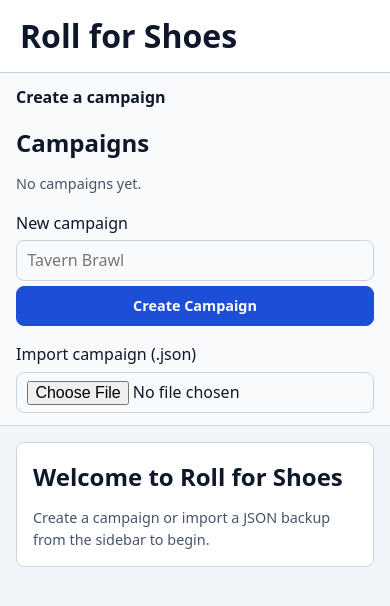
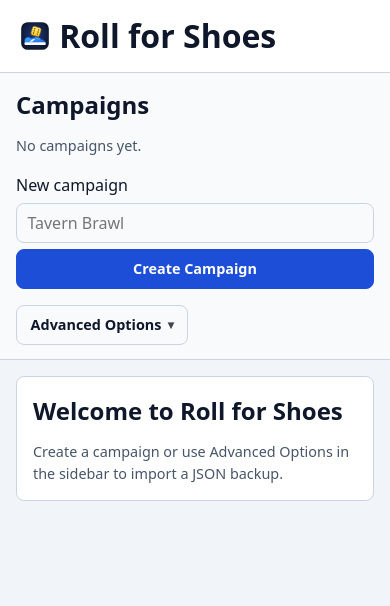
Before and after one commit to wlindley/roll-for-shoes, a React (Vite) app: page / in a window 390 px wide. Shown: the top 606 px of the page. Built offline with nearby package versions, Linux system fonts and the light colour scheme.

Commit message:
feat(ui): hide sidebar by default and group campaign and advanced options menus

```diff
--- a/src/ui/App.tsx
+++ b/src/ui/App.tsx
@@ -1,13 +1,15 @@
 import type React from 'react';
-import { useCallback, useEffect, useState } from 'react';
+import { useCallback, useEffect, useId, useState } from 'react';
 import { type StorageAdapter, Workspace } from '../campaign';
 import type { DiceRoller } from '../dice';
+import { ActionMenu } from './components/ActionMenu';
 import { AdvancementPrompt } from './components/AdvancementPrompt';
 import { CampaignSettingsDialog } from './components/CampaignSettingsDialog';
 import { CampaignSidebar } from './components/CampaignSidebar';
 import { CharacterGrid } from './components/CharacterGrid';
 import { CheckRollerPanel } from './components/CheckRollerPanel';
 import { InstallAppButton } from './components/InstallAppButton';
+import { RenameCampaignDialog } from './components/RenameCampaignDialog';
 import { RollHistoryLog } from './components/RollHistoryLog';
 
 export interface AppProps {
@@ -21,7 +23,10 @@ export function App(props: AppProps): React.JSX.Element {
   const [loaded, setLoaded] = useState<{ readonly adapter: StorageAdapter; readonly workspace: Workspace } | null>(null);
   const [error, setError] = useState<string | null>(null);
   const [selectedActorId, setSelectedActorId] = useState<string | null>(null);
+  const [sidebarOpen, setSidebarOpen] = useState(false);
   const [rulesOpen, setRulesOpen] = useState(false);
+  const [renameOpen, setRenameOpen] = useState(false);
+  const sidebarId = useId();
 
   useEffect(() => {
     let cancelled = false;
@@ -45,19 +50,41 @@ export function App(props: AppProps): React.JSX.Element {
 
   const workspace = loaded?.adapter === props.storageAdapter ? loaded.workspace : null;
   const activeCampaign = workspace?.tryGetActiveCampaign() ?? null;
+  const showSidebar = Boolean(workspace) && (sidebarOpen || !activeCampaign);
   const effectiveActorId = activeCampaign?.characters.some((c) => c.id === selectedActorId)
     ? selectedActorId
     : (activeCampaign?.characters[0]?.id ?? null);
 
   return (
-    <div className="app-shell">
+    <div className={showSidebar ? 'app-shell has-sidebar' : 'app-shell'}>
       <header className="app-header">
+        <div className="app-brand">
+          <img src="./icons/icon.svg" alt="" width={30} height={30} className="app-logo" />
           <h1>Roll for Shoes</h1>
+        </div>
         <div className="row">
+          {activeCampaign && (
+            <button
+              type="button"
+              className="btn"
+              aria-expanded={showSidebar}
+              aria-controls={sidebarId}
+              onClick={() => setSidebarOpen((o) => !o)}
+            >
+              {showSidebar ? 'Hide Campaigns' : 'Campaigns'}
+            </button>
+          )}
           <InstallAppButton />
         </div>
       </header>
-      <CampaignSidebar workspace={workspace} onChange={commitWorkspace} onError={setError} />
+      <CampaignSidebar
+        id={sidebarId}
+        hidden={!showSidebar}
+        workspace={workspace}
+        onClose={() => setSidebarOpen(false)}
+        onChange={commitWorkspace}
+        onError={setError}
+      />
       <main className="main-stage">
         {error && <div className="error-banner" role="alert">{error}</div>}
         {!workspace ? (
@@ -66,8 +93,19 @@ export function App(props: AppProps): React.JSX.Element {
           <>
             <section className="panel stack">
               <div className="row-between">
+                <h2 className="roll-title">{activeCampaign.name}</h2>
+                <div className="menu-end">
+                  <ActionMenu
+                    label="Campaign Options"
+                    align="right"
+                    items={[
+                      { label: 'Rename Campaign…', onSelect: () => setRenameOpen(true) },
+                      { label: 'Campaign Rules…', onSelect: () => setRulesOpen(true) },
+                    ]}
+                  />
+                </div>
+              </div>
               <div className="row">
-                  <h2>{activeCampaign.name}</h2>
                 <span className="badge">{activeCampaign.characters.length} characters</span>
                 <span className="badge">{activeCampaign.rollLog.length} rolls</span>
                 <span className={activeCampaign.rules.tiesMode === 'twist' ? 'badge badge-tie' : 'badge'}>
@@ -77,12 +115,17 @@ export function App(props: AppProps): React.JSX.Element {
                 {activeCampaign.rules.allowCustomStartingSkills && <span className="badge">Starting Skills: Custom</span>}
                 {activeCampaign.rules.skillSlots && <span className="badge">Skill Slots{activeCampaign.rules.skillSlots.allowSlotPurchase ? ' (+XP)' : ''}: On</span>}
               </div>
-                <button type="button" className="btn" onClick={() => setRulesOpen(true)}>Campaign Rules</button>
-              </div>
               {activeCampaign.description && <p className="muted">{activeCampaign.description}</p>}
             </section>
+            <RenameCampaignDialog
+              key={`rename-${activeCampaign.id}`}
+              workspace={workspace}
+              open={renameOpen}
+              onClose={() => setRenameOpen(false)}
+              onChange={commitWorkspace}
+            />
             <CampaignSettingsDialog
-              key={activeCampaign.id}
+              key={`rules-${activeCampaign.id}`}
               workspace={workspace}
               open={rulesOpen}
               onClose={() => setRulesOpen(false)}
@@ -120,7 +163,7 @@ export function App(props: AppProps): React.JSX.Element {
         ) : (
           <section className="panel stack">
             <h2>Welcome to Roll for Shoes</h2>
-            <p className="muted">Create a campaign or import a JSON backup from the sidebar to begin.</p>
+            <p className="muted">Create a campaign or use Advanced Options in the sidebar to import a JSON backup.</p>
           </section>
         )}
       </main>
--- a/src/ui/components/CampaignSidebar.tsx
+++ b/src/ui/components/CampaignSidebar.tsx
@@ -1,28 +1,24 @@
 import type React from 'react';
-import { useEffect, useId, useState } from 'react';
+import { useId, useRef, useState } from 'react';
 import type { Workspace } from '../../campaign';
+import { ActionMenu } from './ActionMenu';
 
 export interface CampaignSidebarProps {
+  readonly id: string;
+  readonly hidden: boolean;
   readonly workspace: Workspace | null;
+  readonly onClose: () => void;
   readonly onChange: (next: Workspace) => void;
   readonly onError: (message: string) => void;
 }
 
 export function CampaignSidebar(props: CampaignSidebarProps): React.JSX.Element {
-  const { workspace, onChange, onError } = props;
+  const { id, hidden, workspace, onClose, onChange, onError } = props;
   const activeCampaign = workspace?.tryGetActiveCampaign() ?? null;
 
   const [newName, setNewName] = useState('');
-  const [renameValue, setRenameValue] = useState(activeCampaign?.name ?? '');
-  const [drawerOpen, setDrawerOpen] = useState(false);
+  const importInputRef = useRef<HTMLInputElement>(null);
   const newNameId = useId();
-  const renameId = useId();
-  const importId = useId();
-  const drawerId = useId();
-
-  useEffect(() => {
-    setRenameValue(activeCampaign?.name ?? '');
-  }, [activeCampaign?.id, activeCampaign?.name]);
 
   const run = (fn: () => Workspace, fallback: string): boolean => {
     try {
@@ -38,13 +34,13 @@ export function CampaignSidebar(props: CampaignSidebarProps): React.JSX.Element
     event.preventDefault();
     if (workspace && run(() => workspace.createCampaign(newName), 'Unable to create campaign.')) {
       setNewName('');
+      onClose();
     }
   };
 
-  const handleRename = (event: React.FormEvent<HTMLFormElement>) => {
-    event.preventDefault();
-    if (workspace && activeCampaign) {
-      run(() => workspace.activeCampaign.rename(renameValue), 'Unable to rename campaign.');
+  const handleSelect = (campaignId: string) => {
+    if (workspace && run(() => workspace.selectCampaign(campaignId), 'Unable to select campaign.')) {
+      onClose();
     }
   };
 
@@ -63,6 +59,7 @@ export function CampaignSidebar(props: CampaignSidebarProps): React.JSX.Element
     if (!file || !workspace) return;
     try {
       onChange(workspace.importCampaign(await file.text()));
+      onClose();
     } catch (err: unknown) {
       onError(err instanceof Error ? err.message : 'Failed to import campaign.');
     } finally {
@@ -70,21 +67,20 @@ export function CampaignSidebar(props: CampaignSidebarProps): React.JSX.Element
     }
   };
 
-  const expanded = drawerOpen || !activeCampaign;
+  const advancedItems = [
+    ...(activeCampaign ? [{ label: 'Export Active Campaign (.json)', onSelect: handleExport }] : []),
+    { label: 'Import Campaign (.json)…', onSelect: () => importInputRef.current?.click(), disabled: !workspace },
+  ];
 
   return (
-    <aside className="sidebar" aria-label="Campaign management">
-      <div className="row-between sidebar-mobile-bar">
-        <strong className="roll-title">{activeCampaign ? activeCampaign.name : 'Create a campaign'}</strong>
+    <aside id={id} hidden={hidden} className="sidebar" aria-label="Campaign management">
+      <section className="stack">
+        <div className="row-between">
+          <h2>Campaigns</h2>
           {activeCampaign && (
-          <button type="button" className="btn" aria-expanded={expanded} aria-controls={drawerId} onClick={() => setDrawerOpen((o) => !o)}>
-            {expanded ? 'Hide Campaigns' : 'Campaigns'}
-          </button>
+            <button type="button" className="btn" onClick={onClose}>Hide</button>
           )}
         </div>
-      <div id={drawerId} className={expanded ? 'sidebar-drawer is-open' : 'sidebar-drawer'}>
-        <section className="stack">
-          <h2>Campaigns</h2>
         {!workspace ? (
           <p className="muted">Loading…</p>
         ) : workspace.campaigns.length === 0 ? (
@@ -96,11 +92,23 @@ export function CampaignSidebar(props: CampaignSidebarProps): React.JSX.Element
                 const isActive = c.id === workspace.activeCampaignId;
                 return (
                   <li key={c.id} className="campaign-item">
-                      <button type="button" className={isActive ? 'btn btn-primary campaign-select' : 'btn campaign-select'} aria-current={isActive ? 'true' : undefined} onClick={() => run(() => workspace.selectCampaign(c.id), 'Unable to select campaign.')}>
+                    <button
+                      type="button"
+                      className={isActive ? 'btn btn-primary campaign-select' : 'btn campaign-select'}
+                      aria-current={isActive ? 'true' : undefined}
+                      onClick={() => handleSelect(c.id)}
+                    >
                       <span className="roll-title">{c.name}</span>
                       <span className="badge">{c.characters.length}</span>
                     </button>
-                      <button type="button" className="btn btn-danger" aria-label={`Delete ${c.name}`} onClick={() => run(() => workspace.deleteCampaign(c.id), 'Unable to delete campaign.')}>Delete</button>
+                    <button
+                      type="button"
+                      className="btn btn-danger"
+                      aria-label={`Delete ${c.name}`}
+                      onClick={() => run(() => workspace.deleteCampaign(c.id), 'Unable to delete campaign.')}
+                    >
+                      Delete
+                    </button>
                   </li>
                 );
               })}
@@ -115,19 +123,9 @@ export function CampaignSidebar(props: CampaignSidebarProps): React.JSX.Element
         <button type="submit" className="btn btn-primary" disabled={!workspace}>Create Campaign</button>
       </form>
 
-        {activeCampaign && (
-          <form className="field" onSubmit={handleRename}>
-            <label htmlFor={renameId}>Rename active campaign</label>
-            <input id={renameId} type="text" value={renameValue} onChange={(e) => setRenameValue(e.target.value)} required />
-            <button type="submit" className="btn">Rename</button>
-          </form>
-        )}
-
-        <section className="field">
-          {activeCampaign && <button type="button" className="btn" onClick={handleExport}>Export Active JSON</button>}
-          <label htmlFor={importId}>Import campaign (.json)</label>
-          <input id={importId} type="file" accept=".json,application/json" onChange={handleImport} disabled={!workspace} />
-        </section>
+      <div>
+        <ActionMenu label="Advanced Options" align="left" disabled={!workspace} items={advancedItems} />
+        <input ref={importInputRef} type="file" accept=".json,application/json" onChange={handleImport} hidden />
       </div>
     </aside>
   );
--- a/src/ui/styles.css
+++ b/src/ui/styles.css
@@ -28,18 +28,16 @@
 [hidden] { display: none !important; }
 body { margin: 0; background: var(--bg); color: var(--text); }
 h1, h2, h3, p { margin: 0; }
-.app-shell { min-height: 100dvh; display: grid; grid-template-rows: auto 1fr; grid-template-columns: 300px minmax(0, 1fr); }
+.app-shell { min-height: 100dvh; display: grid; grid-template-rows: auto 1fr; grid-template-columns: minmax(0, 1fr); }
+.app-shell.has-sidebar { grid-template-columns: 300px minmax(0, 1fr); }
 .app-header { grid-column: 1 / -1; display: flex; flex-wrap: wrap; align-items: center; justify-content: space-between; gap: 0.75rem; padding: calc(0.75rem + env(safe-area-inset-top, 0px)) calc(1.25rem + env(safe-area-inset-right, 0px)) 0.75rem calc(1.25rem + env(safe-area-inset-left, 0px)); background: var(--surface); border-bottom: 1px solid var(--border); }
+.app-brand { display: flex; align-items: center; gap: 0.6rem; min-width: 0; }
+.app-logo { width: 1.85rem; height: 1.85rem; border-radius: 0.42rem; flex-shrink: 0; }
 .sidebar { padding: 1rem; background: var(--surface-alt); border-right: 1px solid var(--border); display: flex; flex-direction: column; gap: 1rem; min-width: 0; }
-.sidebar-mobile-bar { display: none; }
-.sidebar-drawer { display: flex; flex-direction: column; gap: 1rem; }
-.main-stage { padding: 1.5rem calc(1.5rem + env(safe-area-inset-right, 0px)) calc(1.5rem + env(safe-area-inset-bottom, 0px)) calc(1.5rem + env(safe-area-inset-left, 0px)); max-width: 1480px; width: 100%; min-width: 0; display: flex; flex-direction: column; gap: 1.25rem; }
+.main-stage { margin: 0 auto; padding: 1.5rem calc(1.5rem + env(safe-area-inset-right, 0px)) calc(1.5rem + env(safe-area-inset-bottom, 0px)) calc(1.5rem + env(safe-area-inset-left, 0px)); max-width: 1480px; width: 100%; min-width: 0; display: flex; flex-direction: column; gap: 1.25rem; }
 @media (max-width: 959px) {
-  .app-shell { grid-template-columns: 1fr; grid-template-rows: auto auto 1fr; }
-  .sidebar { padding: 0.75rem calc(1rem + env(safe-area-inset-right, 0px)) 0.75rem calc(1rem + env(safe-area-inset-left, 0px)); border-right: none; border-bottom: 1px solid var(--border); }
-  .sidebar-mobile-bar { display: flex; }
-  .sidebar-drawer { display: none; }
-  .sidebar-drawer.is-open { display: flex; }
+  .app-shell.has-sidebar { grid-template-columns: 1fr; grid-template-rows: auto auto 1fr; }
+  .sidebar { padding: 0.9rem calc(1rem + env(safe-area-inset-right, 0px)) 0.9rem calc(1rem + env(safe-area-inset-left, 0px)); border-right: none; border-bottom: 1px solid var(--border); }
 }
 @media (max-width: 639px) {
   .main-stage { padding: 1rem calc(1rem + env(safe-area-inset-right, 0px)) calc(1rem + env(safe-area-inset-bottom, 0px)) calc(1rem + env(safe-area-inset-left, 0px)); }
@@ -64,6 +62,15 @@ h1, h2, h3, p { margin: 0; }
 .btn-primary { background: var(--accent); border-color: var(--accent); color: #ffffff; }
 .btn-danger { background: var(--danger); border-color: var(--danger); color: #ffffff; }
 .btn-inline { cursor: pointer; border: none; background: transparent; color: inherit; font: inherit; font-weight: 700; margin-left: 0.3rem; padding: 0 0.15rem; }
+.menu-end { margin-left: auto; }
+.menu-anchor { position: relative; display: inline-flex; }
+.menu-trigger { display: inline-flex; align-items: center; gap: 0.4rem; }
+.menu-caret { font-size: 0.75rem; opacity: 0.8; }
+.menu-popup { position: absolute; top: calc(100% + 0.35rem); left: 0; z-index: 30; min-width: 13.5rem; max-width: calc(100vw - 2rem); padding: 0.35rem; border-radius: var(--radius); background: var(--surface); border: 1px solid var(--border); box-shadow: 0 10px 25px rgba(15, 23, 42, 0.35); display: flex; flex-direction: column; gap: 0.15rem; }
+.menu-popup-right { left: auto; right: 0; }
+.menu-item { cursor: pointer; font: inherit; font-size: 0.9rem; font-weight: 500; text-align: left; width: 100%; padding: 0.5rem 0.7rem; border: none; border-radius: calc(var(--radius) - 0.15rem); background: transparent; color: var(--text); white-space: nowrap; }
+.menu-item:hover:not(:disabled), .menu-item:focus-visible { background: var(--surface-alt); }
+.menu-item:disabled { opacity: 0.5; cursor: not-allowed; }
 .badge { display: inline-flex; align-items: center; padding: 0.15rem 0.55rem; border-radius: 999px; font-size: 0.8rem; font-weight: 600; white-space: nowrap; flex-shrink: 0; max-width: 100%; overflow: hidden; text-overflow: ellipsis; background: var(--surface-alt); border: 1px solid var(--border); color: var(--text); }
 .campaign-list { list-style: none; margin: 0; padding: 0; display: flex; flex-direction: column; gap: 0.4rem; }
 .campaign-item { display: flex; gap: 0.4rem; }
@@ -87,6 +94,6 @@ dialog::backdrop { background: rgba(15, 23, 42, 0.65); }
 output { display: block; padding: 0.75rem; border-radius: var(--radius); background: var(--surface-alt); border: 1px solid var(--border); min-width: 0; }
 @media (max-width: 640px), (pointer: coarse) {
   input, select, textarea { font-size: 1rem; }
-  .btn { min-height: 2.5rem; }
+  .btn, .menu-item { min-height: 2.5rem; }
 }
 :focus-visible { outline: 2px solid var(--accent); outline-offset: 2px; }
```
Also changed, not shown: 2 other files (tests, documents, lock files or other folders). Lines whose indentation alone changed are shown as unchanged.
